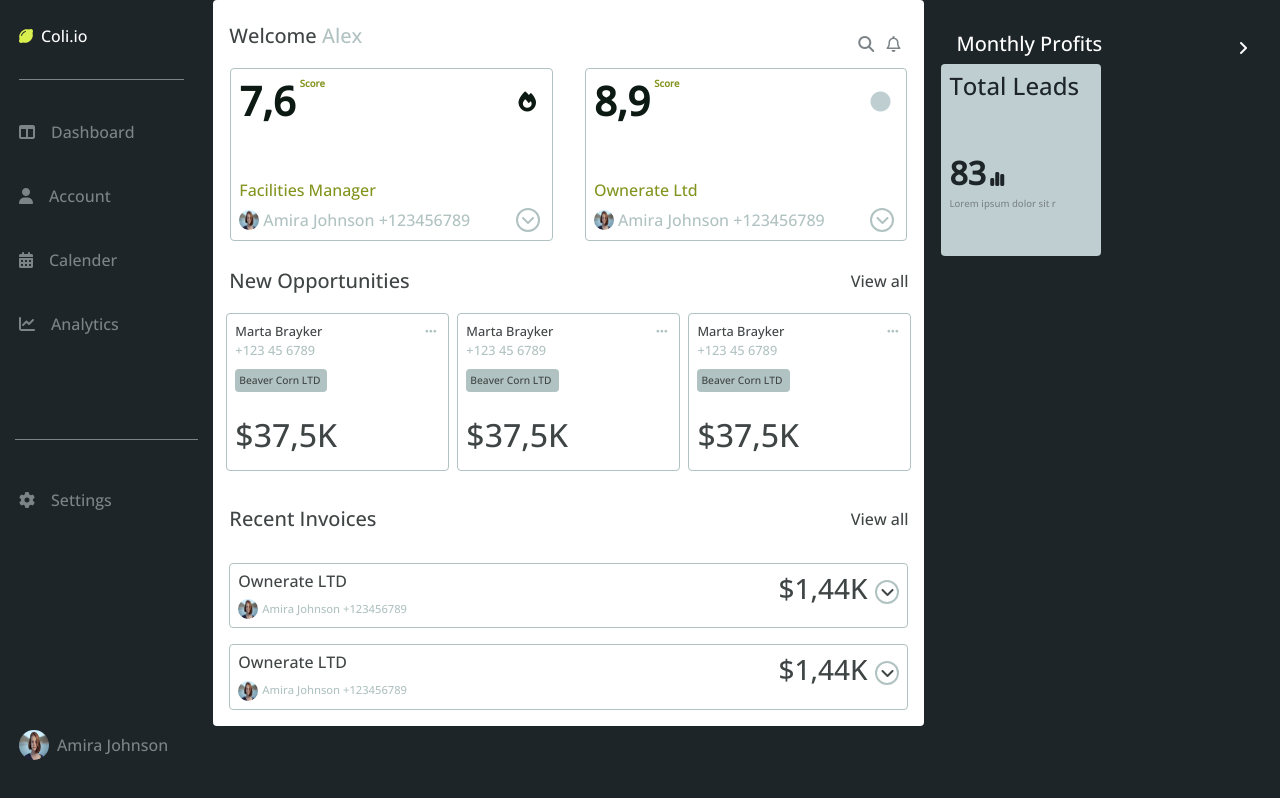
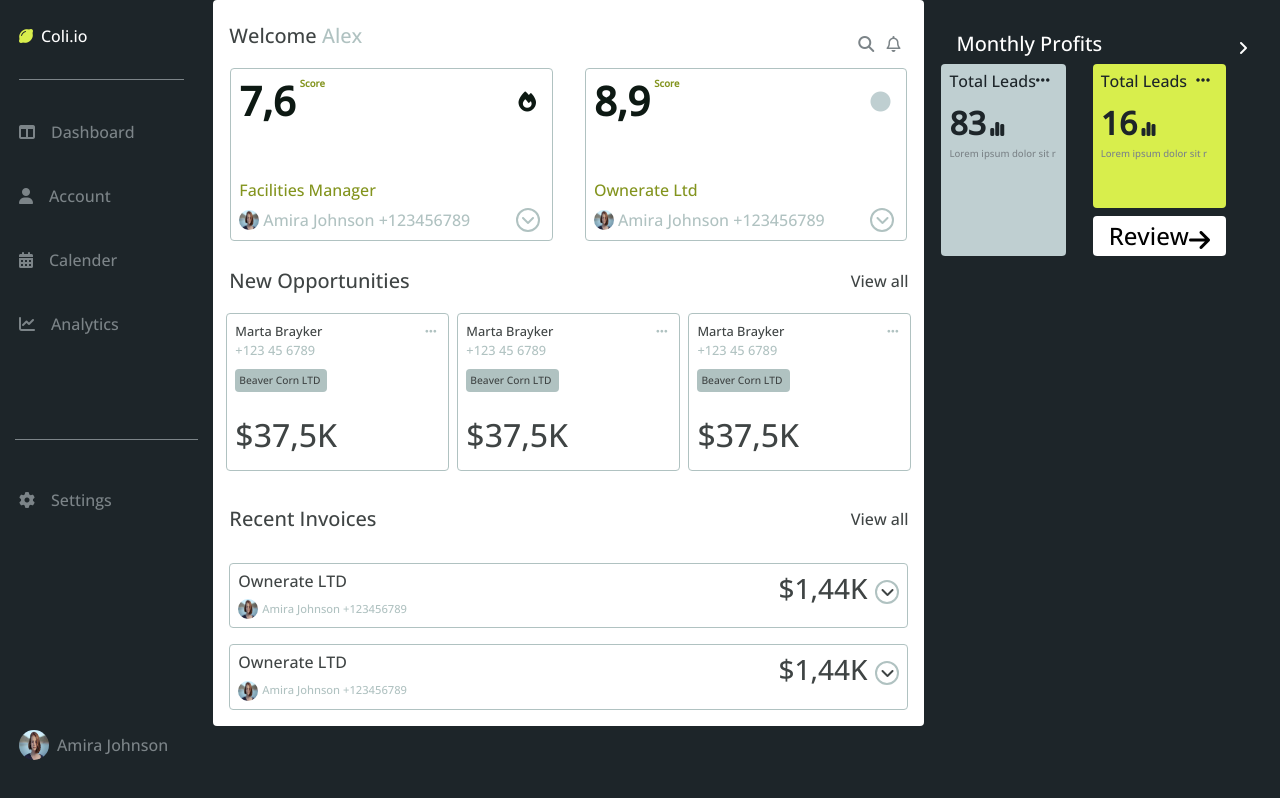
Before and after one commit to DamiAdeeso/StylingPractise, a plain HTML site: page dribble-deisgns/account-manager/index.html in a window 1280 px wide. Drawn offline with nearby package versions, Linux system fonts and the light colour scheme.

Commit message:
moving things around

```diff
--- a/dribble-deisgns/account-manager/index.html
+++ b/dribble-deisgns/account-manager/index.html
@@ -242,15 +242,35 @@
                 </h5>
                 <i class="fa-solid fa-angle-right ml-auto"></i>
               </div>
-              <div class="row">
+              <div class="row" id="leads">
                 <div class="Col p-2 rounded " id="total-leads">
-                  <h4 class="">Total Leads</h4>
-                  <div class="mt-5"> <span class="">83</span>
+                  <div class ="d-flex">
+                    <h6 class="">Total Leads</h6>
+                    <i class="fa-solid fa-ellipsis ml-auto mr-2"></i>
+                  </div>
+
+                  <div class="mt-auto"> <span class="leads-bar">83</span>
                     <i class="fa fa-chart-simple"></i>
-                    <p>Lorem ipsum dolor sit r </p>
+                    <p class ="leads-p">Lorem ipsum dolor sit r </p>
                   </div>
                 </div>
-                <div class="Col"></div>
+                  <div class ="offset-1 Col" >
+                    <div class = " p-2 rounded" id ="total-leads2">
+                      <div class ="d-flex">
+                        <h6 class="">Total Leads</h6>
+                        <i class="fa-solid fa-ellipsis ml-auto mr-2"></i>
+                      </div>
+                      <div class="mt-auto"> <span class="leads-bar">16</span>
+                        <i class="fa fa-chart-simple"></i>
+                        <p class ="leads-p">Lorem ipsum dolor sit r </p>
+                      </div>
+                    </div>
+
+                    <div class = "rounded pt-4 p-3 d-flex align-items-center mt-2" id = "review">
+                      <h4>Review</h4>
+                      <i class="fa-solid fa-arrow-right fa-xl ml-auto"></i>
+                    </div>
+                </div>
               </div>
             </div>
 
--- a/dribble-deisgns/account-manager/styles/index.css
+++ b/dribble-deisgns/account-manager/styles/index.css
@@ -165,11 +165,10 @@
 
 #total-leads{
     background-color: #bfcfd1;
-    width:10em;
     height:12em;
     color:#1d2529;
 }
-#total-leads p{
+.leads-p{
     color:#7c8488;
     font-size:.6em;
 }
@@ -177,7 +176,17 @@
     margin-bottom:0;
     margin-top: 0;
 }
-#total-leads span{
+.leads-bar{
     font-size: 2em;
     font-weight: bolder;
 }
+#total-leads2{
+    background-color: #d8ee4c;
+    height:9em;
+    color:#1d2529;
+}
+#review{
+    background-color: #ffffff;
+    color:#000000;
+    height:2.4em
+}
```
